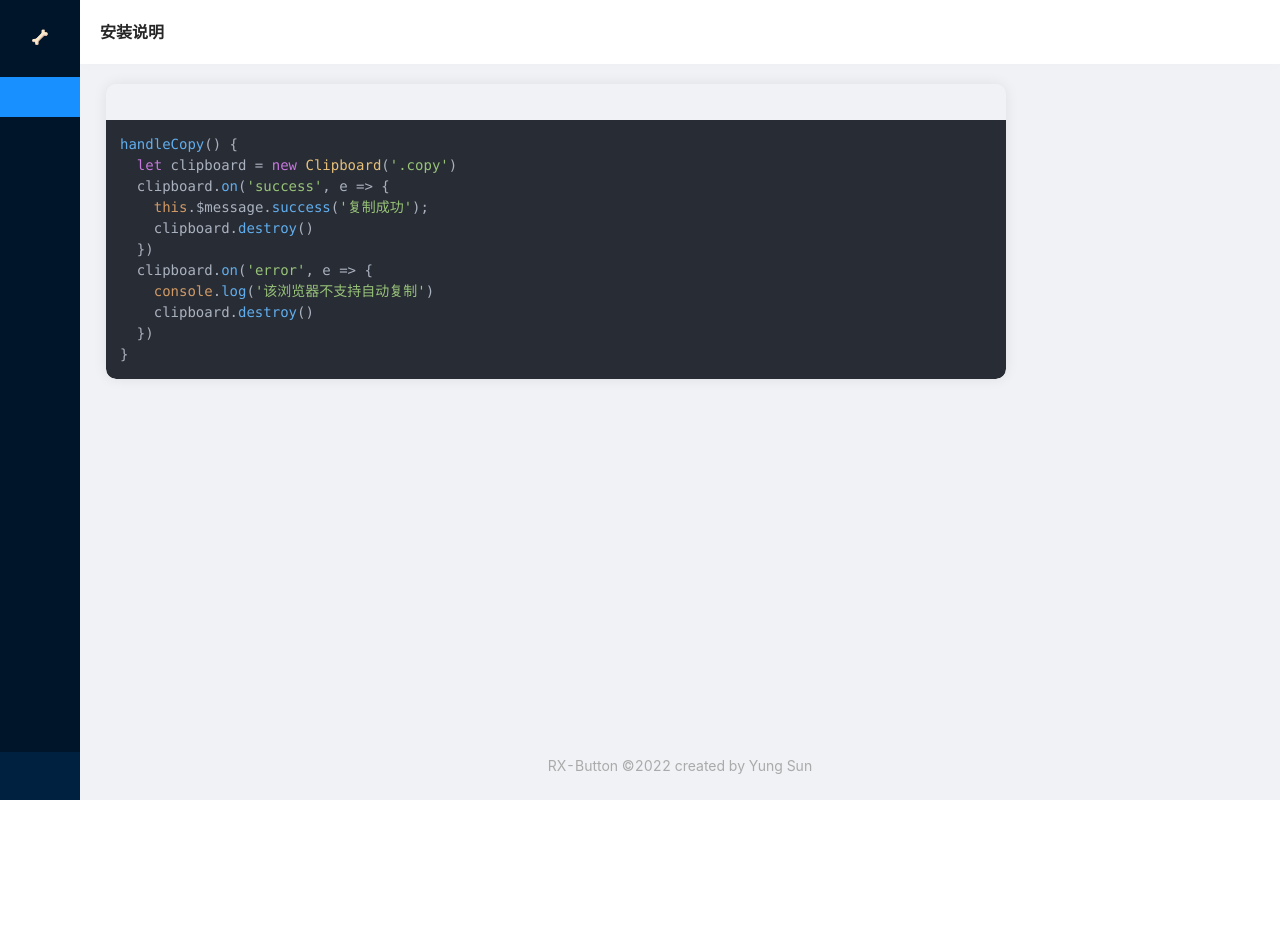
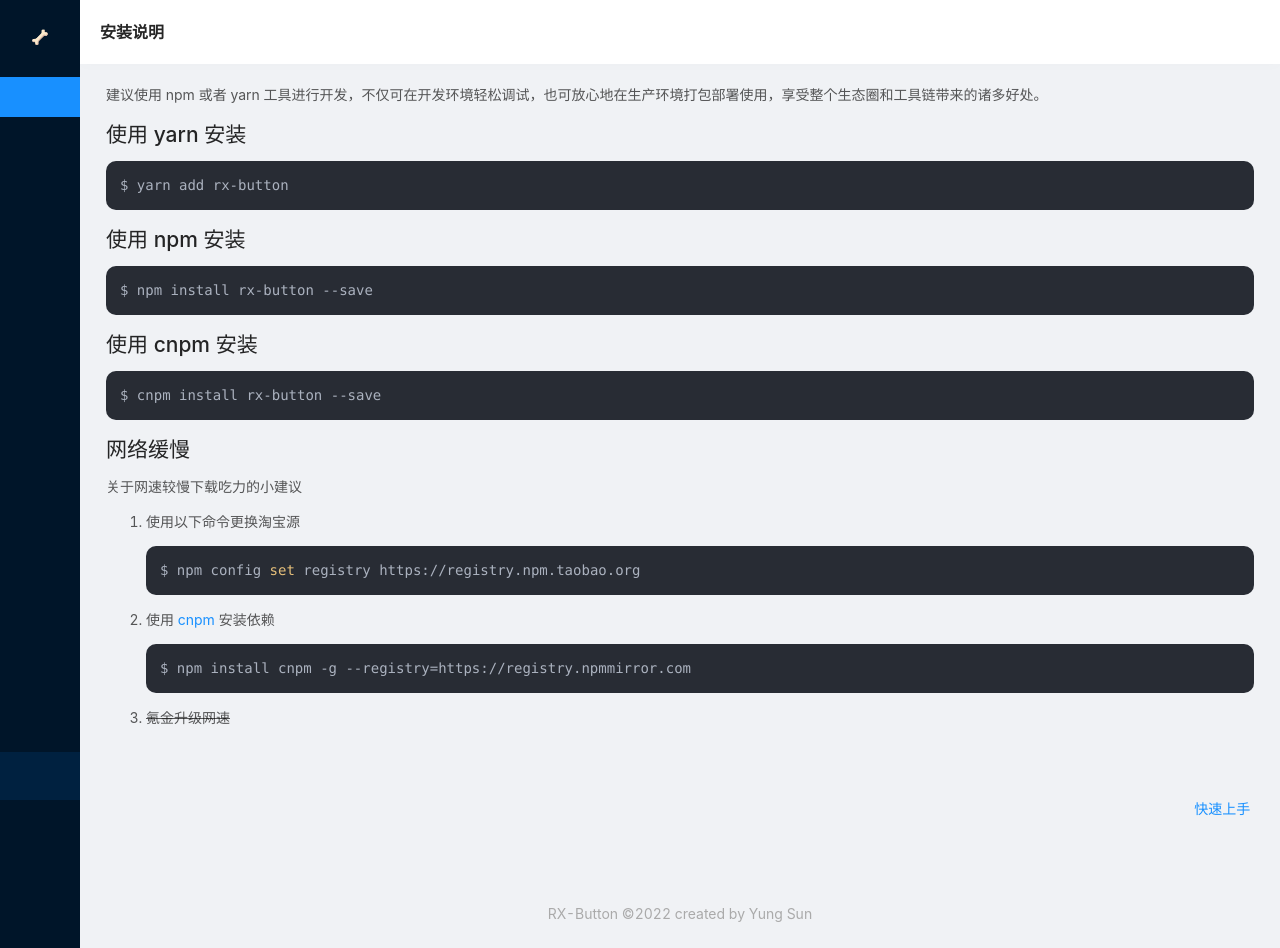
Before and after one commit to Yung-Sun/rx-button-portal-v2, a Vue app: page /#/install in a window 1280 px wide. Before the commit the page ends 800 px from the top, so only its background shows below. Built offline with nearby package versions, Linux system fonts and the light colour scheme.

Commit message:
feat: 🥳 Complete the installation page

```diff
--- a/src/views/TheInstall.vue
+++ b/src/views/TheInstall.vue
@@ -1,36 +1,57 @@
 <template>
   <div class="theInstall">
-    <CodeShower :content="content" type="js"/>
+    <div>
+      <p>建议使用 npm 或者 yarn 工具进行开发，不仅可在开发环境轻松调试，也可放心地在生产环境打包部署使用，享受整个生态圈和工具链带来的诸多好处。</p>
+      <section>
+        <h2>使用 yarn 安装</h2>
+        <pre v-highlight><code class="Bash" style="border-radius: 10px;">$ yarn add rx-button</code></pre>
+        <h2>使用 npm 安装</h2>
+        <pre v-highlight><code class="bash" style="border-radius: 10px;">$ npm install rx-button --save</code></pre>
+        <h2>使用 cnpm 安装</h2>
+        <pre v-highlight><code class="bash" style="border-radius: 10px;">$ cnpm install rx-button --save</code></pre>
+      </section>
+      <section>
+        <h2>网络缓慢</h2>
+        <p>关于网速较慢下载吃力的小建议</p>
+        <ol>
+          <li>
+            <p>使用以下命令更换淘宝源</p>
+            <pre v-highlight><code class="Bash" style="border-radius: 10px;">$ npm config set registry https://registry.npm.taobao.org</code></pre>
+          </li>
+          <li>
+            <p>使用 <a href="https://github.com/cnpm/cnpm">cnpm</a> 安装依赖</p>
+            <pre v-highlight><code class="Bash" style="border-radius: 10px;">$ npm install cnpm -g --registry=https://registry.npmmirror.com</code></pre>
+          </li>
+          <li>
+            <p style="text-decoration:line-through;">氪金升级网速</p>
+          </li>
+        </ol>
+      </section>
+      <footer>
+        <router-link to="/start">快速上手 <a-icon type="right"/></router-link>
+      </footer>
+    </div>
   </div>
 </template>
 
 <script>
-import CodeShower from "@/components/common/CodeShower";
 
 export default {
   name: "TheInstall",
-  components: {CodeShower},
-  data(){
-    return {
-      content:`handleCopy() {
-  let clipboard = new Clipboard('.copy')
-  clipboard.on('success', e => {
-    this.$message.success('复制成功');
-    clipboard.destroy()
-  })
-  clipboard.on('error', e => {
-    console.log('该浏览器不支持自动复制')
-    clipboard.destroy()
-  })
-}`
-    }
-  }
 }
 </script>
 
 <style scoped lang="scss">
 .theInstall {
-  padding: 20px 10px;
   height: 100%;
 }
+
+footer {
+  text-align: right;
+  padding: 20px 0;
+  margin-top: 50px;
+  >span{
+    cursor: pointer;
+  }
+}
 </style>
```
